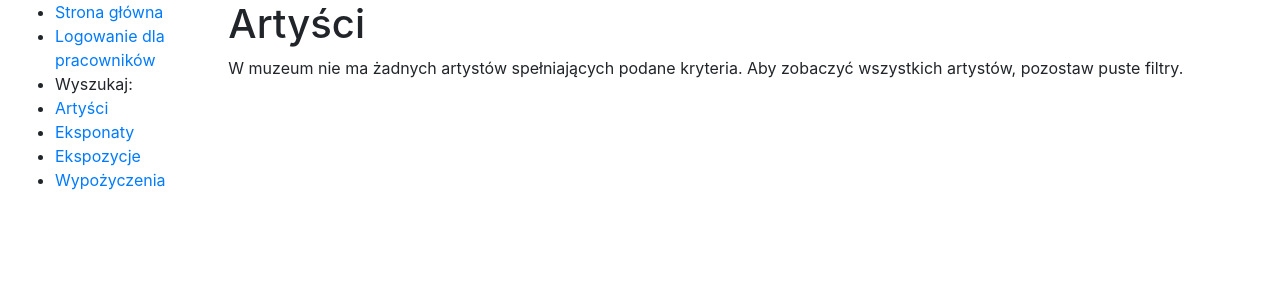
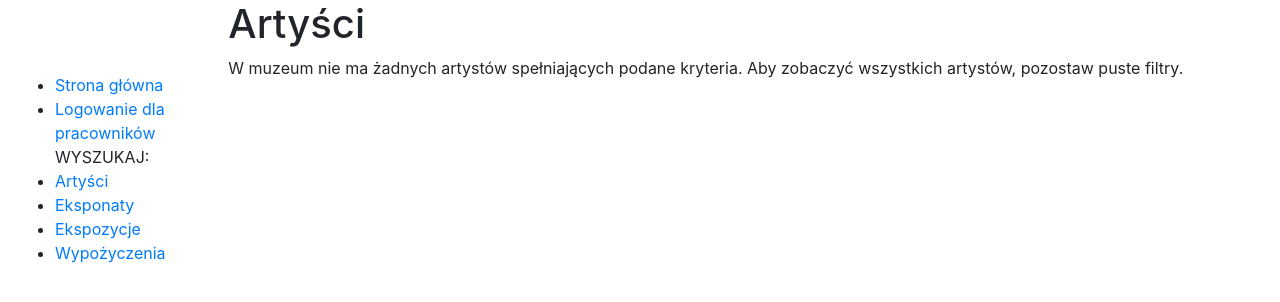
Before and after one commit to Pasifaee/Muzeum, a Django app: page /muzeum/artysci/1/1/ in a window 1280 px wide. Shown: the top 302 px of the page. Run offline with Django 4.2, Linux system fonts and the light colour scheme; data comes from the database, SQL or seed files in the repository.

Commit message:
Zmiana strony głównej

```diff
--- a/muzeum/templates/base_generic.html
+++ b/muzeum/templates/base_generic.html
@@ -7,17 +7,17 @@
   <link rel="stylesheet" href="https://cdn.jsdelivr.net/npm/bootstrap@4.5.3/dist/css/bootstrap.min.css" integrity="sha384-TX8t27EcRE3e/ihU7zmQxVncDAy5uIKz4rEkgIXeMed4M0jlfIDPvg6uqKI2xXr2" crossorigin="anonymous">
   <!-- Add additional CSS in static file -->
   {% load static %}
-  <link rel="stylesheet" href="{% static 'css/styles.css' %}">
+{#  <link rel="stylesheet" href="{% static 'css/styles.css' %}">#}
 </head>
 <body>
   <div class="container-fluid">
     <div class="row">
       <div class="col-sm-2">
       {% block sidebar %}
-        <ul class="sidebar-nav">
+        <ul class="sidebar-nav" style="margin-top: 40%">
             <li><a href="{% url 'index' %}">Strona główna</a></li>
             <li><a href="{% url 'admin:index' %}">Logowanie dla pracowników</a></li>
-            <li>Wyszukaj:</li>
+            WYSZUKAJ: <br>
             <li><a href="{% url 'szukaj_artysci' %}">Artyści</a></li>
             <li><a href="{% url 'szukaj_eksponaty' %}">Eksponaty</a></li>
             <li><a href="{% url 'szukaj_ekspozycje' %}">Ekspozycje</a></li>
```
